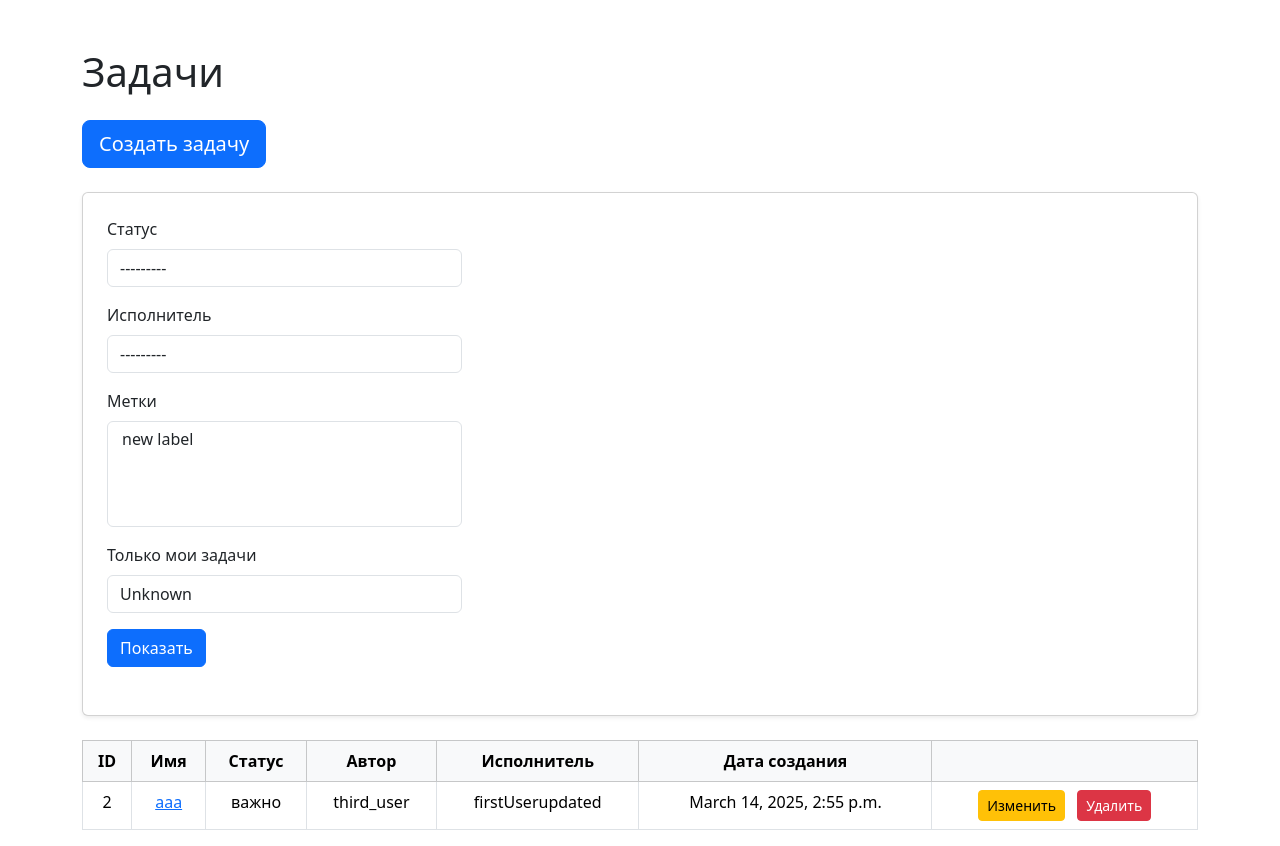
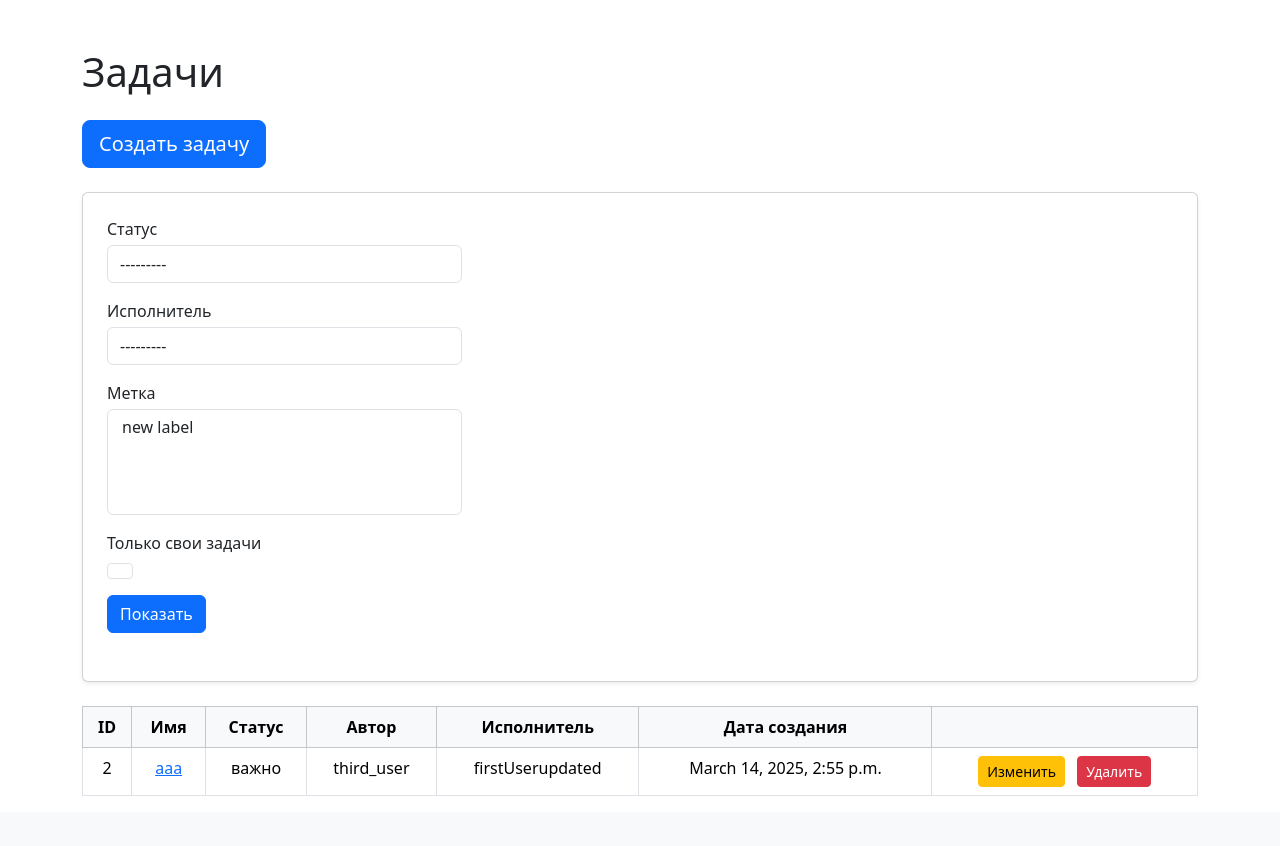
Before and after one commit to DanaSenko/python-project-52, a Django app: page /tasks/ in a window 1280 px wide. Shown: the part 56-902 px from the top of the page. After the commit the page ends 852 px from the top, so only its background shows below. Run offline with Django 5.2, Linux system fonts and the light colour scheme; data comes from the database, SQL or seed files in the repository; some libraries are stand-ins or nearby versions.

Commit message:
fix bugs

```diff
--- a/task_manager/tasks/filters.py
+++ b/task_manager/tasks/filters.py
@@ -1,4 +1,5 @@
 import django_filters
+from django import forms
 from django.contrib.auth import get_user_model
 
 from task_manager.labels.models import Label
@@ -18,11 +19,12 @@ class TaskFilter(django_filters.FilterSet):
     )
     label = django_filters.ModelMultipleChoiceFilter(
         queryset=Label.objects.all(),
-        label="Метки",
+        label="Метка",
     )
     self_tasks = django_filters.BooleanFilter(
         method="filter_self_tasks",
-        label="Только мои задачи",
+        label="Только свои задачи",
+        widget=forms.CheckboxInput(attrs={'class': 'form-check-input'})
     )
 
     class Meta:
--- a/task_manager/tasks/templates/task_list.html
+++ b/task_manager/tasks/templates/task_list.html
@@ -9,14 +9,14 @@ class="card shadow-sm p-4"
     <div class="card shadow-sm p-4 mb-4">
         <!-- форма для фильтрации по статусу исполнителю метке или только свои задачи -->
         <form method="get" class="filter-form mb-4">
-            <div class="col">
                 {% for field in filter.form %}
                     <div class="col-md-4 mb-3">
-                        <label for="{{ field.id_for_label }}" class="form-label">{{ field.label }} </label>
-                        {{ field|add_class:"form-control" }}
+                            <label for="{{ field.id_for_label }}" class="form-label mb-1">
+                                {{ field.label }}
+                            </label>
+                            {{ field|add_class:"form-control" }}
                     </div>
                 {% endfor %}
-            </div>
             <div>
                 <button type="submit" class="btn btn-primary">Показать</button>
             </div>
--- a/task_manager/users/templates/users/update_user.html
+++ b/task_manager/users/templates/users/update_user.html
@@ -15,7 +15,7 @@
                 </div>
                 {% endfor %}
             </div>
-            <button type="submit" class="btn btn-primary btn-lg w-100">Сохранить</button>
+            <button type="submit" class="btn btn-primary btn-lg w-100">Изменить</button>
         </form>
     </div>
 </div>
```
